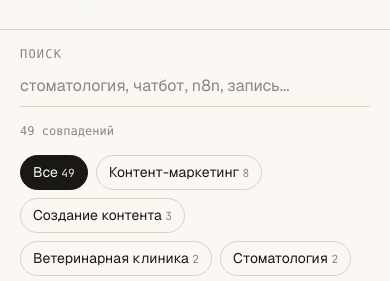
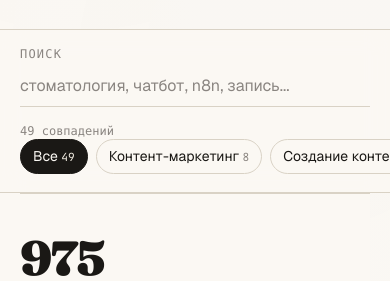
Before and after one commit to antonbezhin-tech/automations-bank, a plain HTML site: page niches.html in a window 390 px wide. Shown: the part 529-810 px from the top of the page. Drawn offline with nearby package versions, Linux system fonts and the light colour scheme.

Commit message:
fix: мобильный фильтр — горизонтальный скролл

```diff
--- a/niches.html
+++ b/niches.html
@@ -220,6 +220,20 @@
   /* Responsive layout */
   @media (max-width: 640px) {
     .case-result { font-size: 2.5rem; }
+
+    /* Фильтры — горизонтальный скролл, не перенос */
+    #niche-filters {
+      flex-wrap: nowrap;
+      overflow-x: auto;
+      -webkit-overflow-scrolling: touch;
+      scrollbar-width: none;
+      padding-bottom: 2px;
+      margin: 0 -1.25rem;
+      padding-left: 1.25rem;
+      padding-right: 1.25rem;
+    }
+    #niche-filters::-webkit-scrollbar { display: none; }
+    .niche-pill { flex-shrink: 0; }
   }
 </style>
 </head>
```
